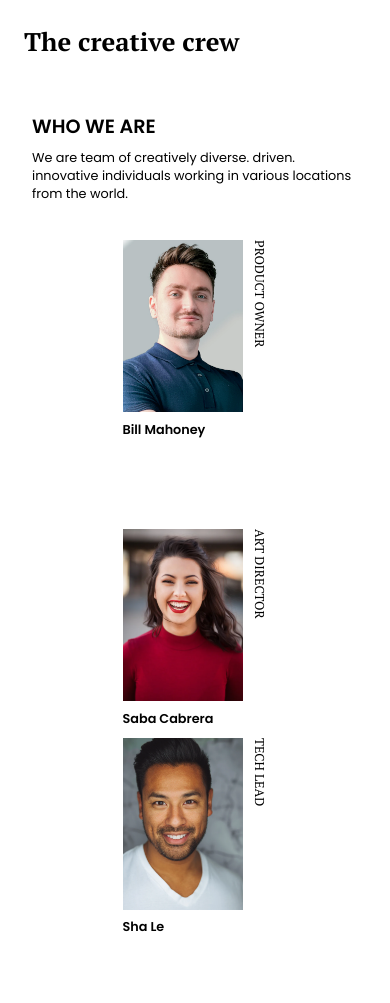
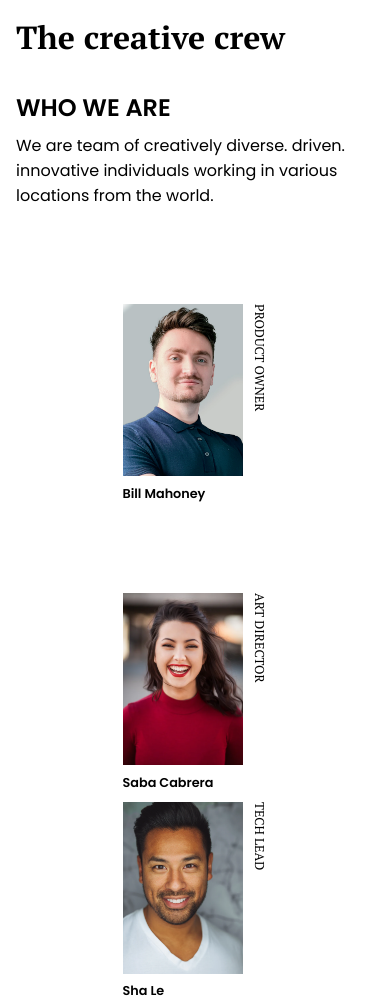
Before and after one commit to Usenmfon/team-page-master, a plain HTML site: page index.html in a window 390 px wide. Shown: the top 1003 px of the page. Drawn offline with Linux system fonts and the light colour scheme.

Commit message:
complete implementation

```diff
--- a/style.css
+++ b/style.css
@@ -10,7 +10,6 @@ body{
     display: flex;
     flex-direction: column;
     justify-content: space-between;
-    height: 100vh;
 }
 
 header{
@@ -87,16 +86,16 @@ footer{
 
 @media only screen and (max-width: 600px){
     header{
-        grid-template-columns: 100%;
-        grid-template-rows: repeat(2, 5rem);
-        font-size: .8rem;
+       display: flex;
+       flex-direction: column;
     }
     section{
         width: fit-content;
         margin-left: 0;
+        padding: 1rem;
     }
     h1{
-        padding: 1.5rem;
+        padding: 1rem;
         text-align: start;
     }
     section p{
@@ -112,6 +111,10 @@ footer{
         height: fit-content;
     }
 
+    div:nth-child(3n - 1){
+        margin-top: 0;
+    }
+
     div:nth-child(2n - 2){
         margin-top: 5rem;
     }
```
